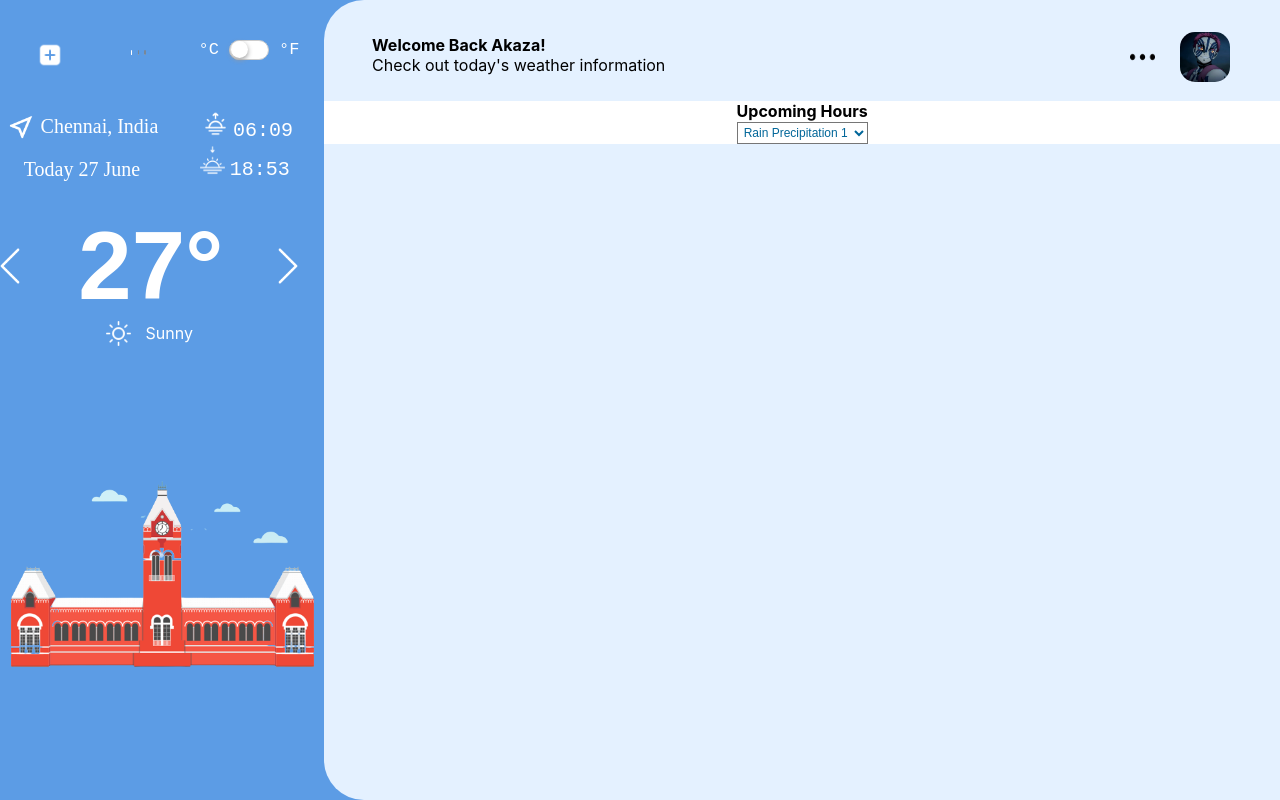
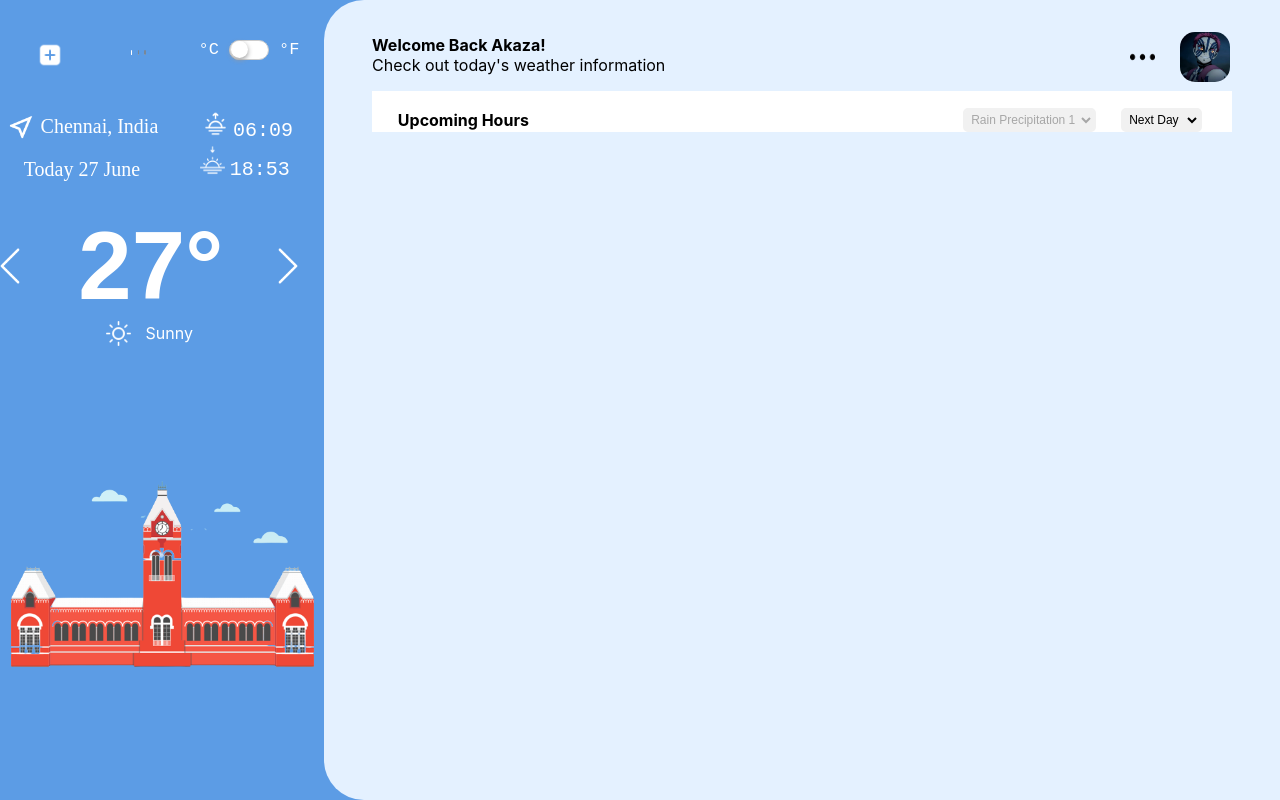
Before and after one commit to ShadowConYT/myapp, a React (Create React App) app: page / in a window 1280 px wide. Built offline with nearby package versions, Linux system fonts and the light colour scheme; the HTML template or start-up script is replaced by a standard one.

Commit message:
Started right side

```diff
--- a/src/components/rightComp.js
+++ b/src/components/rightComp.js
@@ -14,14 +14,21 @@ const RightComp = () => {
                 <img width={'50px'} height={'50px'} style={{marginRight:'50px', borderRadius:'15px' }} src={Akaza} />
             </div>
         </div>
-        <div id='statistics' style={{backgroundColor:'white'}}>
-            <h1 style={{fontSize:'1em',marginBottom:'0px'}}>Upcoming Hours</h1>
+        <div style={{display:'flex',justifyContent:'center',alignItems:'center'}}>
+            <div id='statistics' style={{backgroundColor:'white',width:'90%',display:'flex',justifyContent:'space-between',alignItems:'center'}}>
+                <h1 style={{fontSize:'1em',marginBottom:'0px',marginTop:'2%',marginLeft:'3%'}}>Upcoming Hours</h1>
+                <div style={{marginTop:'2%',marginLeft:'3%'}}>
+                    <select name ='Rain Precipitation' id ='Rain Precipitation' class = 'Rain Precipitation' style = {{color: '#a7a7a7',fontFamily:'Arial',fontSize: '12px',marginRight:'25px',fontStyle: 'normal',border:'2px solid #f1f1f1',borderRadius:'5px',backgroundColor: '#F1f1f1',padding: "2px"}}>
+                    <option value = "#">Rain Precipitation 1</option>
+                    <option value = "#">Rain Precipitation 2</option>
+                    </select>
 
-            <select name ='Rain Precipitation' id ='Rain Precipitation' class = 'Rain Precipitation' style = {{color: '#006699',fontFamily:'Arial',fontSize: '12px',fontStyle: 'normal',backgroundColor: '#FFFFFF',padding: "2px"}}>
-            <option value = "#">Rain Precipitation 1</option>
-            <option value = "#">Rain Precipitation 2</option>
-            </select>
-
+                    <select name ='Next Day' id ='Next Day' class = 'Next Day' style = {{color: '#000000',marginRight:'30px',fontFamily:'Arial',fontSize: '12px',fontStyle: 'normal',backgroundColor: '#F1f1f1',border:'2px solid #f1f1f1',borderRadius:'5px',padding: "2px"}}>
+                    <option value = "#">Next Day</option>
+                    <option value = "#">Yesterday</option>
+                    </select>
+                </div>
+            </div>
         </div>
     </div>
   )
```
Also changed, not shown: src/components/Cardcomp.js (added, +9 -0 lines), src/assests/Cloud.png (added), src/assests/Sun (1).png (added).
